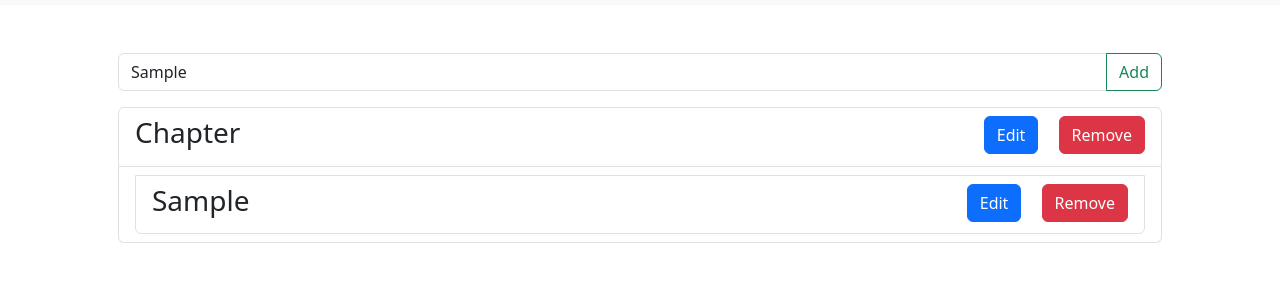
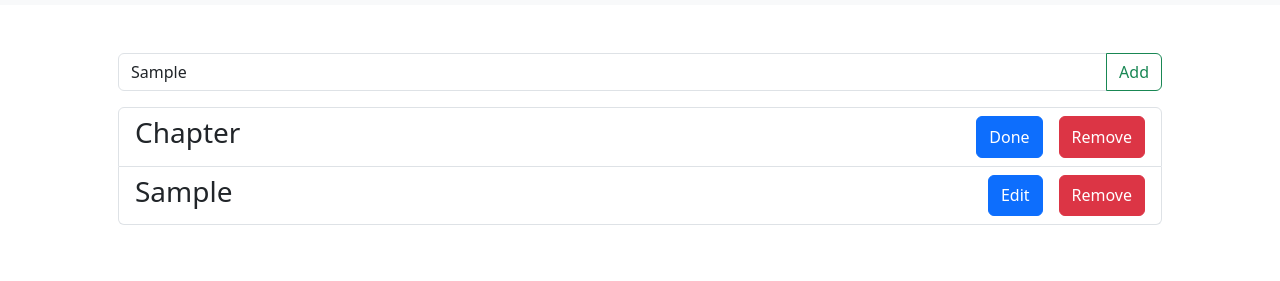
Before and after one commit to muh-younus/java_CRUD_Op, a plain HTML site: page index.html in a window 1280 px wide. Both pictures are taken after typing "Sample" into the empty fields and a click on the button "Add". Shown: the part 51-332 px from the top of the page. Drawn offline with nearby package versions, Linux system fonts and the light colour scheme.

Commit message:
new commit

```diff
--- a/index.html
+++ b/index.html
@@ -54,11 +54,11 @@
                 <li class="list-group-item border1 d-flex justify-content-between">
                     <h3 class="flex-grow-1">Chapter</h3>
 
-                    <div>
-                        <button class="btn btn-primary mx-3">Edit</button>
-                        <button class="btn btn-danger">Remove</button>
 
-                    </div>
+                        <button class="btn btn-primary mx-3" onclick="editChapter(this)">Done</button>
+                        <button class="btn btn-danger" onclick="removeChapter(this)">Remove</button>
+
+
 
 
                 </li>
@@ -77,36 +77,82 @@
         let parentList = document.getElementById("parentList");
 
 
-        function addChapter(e) {
 
-            let current = e.currentTarget;
-            let text = current.previousElementSibling;
-            let currentText = text.value;
+        function addChapter(e){
 
-            var newList = document.createElement('li');
-            newList.classList.add('list-group-item');
+            if(parentList.children[0].className == "emptyMsg"){
 
-            newList.textContent = text.value;
+            parentList.children[0].remove();
+            }
 
-            parentList.appendChild(newList);
-            //newList.className = "list-group-item border1 d-flex justify-content-between";
+            let currentBtn = e.currentTarget;
+            let prevSibling = currentBtn.previousElementSibling;
+            let chapterName = prevSibling.value;
+            //console.log(prevSibling.value);
 
-            newList.innerHTML = `<li class="list-group-item border1 d-flex justify-content-between">
-                    <h3 class="flex-grow-1">${currentText}</h3>
+            let newElement = document.createElement("li");
+            //newElement.classList.add("list-group-item");
+            newElement.className = "list-group-item border1 d-flex justify-content-between";
 
-                    <div>
+            newElement.innerHTML = `<h3 class="flex-grow-1">${chapterName}</h3>
+
 
                         <button class="btn btn-primary mx-3">Edit</button>
-                        <button class="btn btn-danger">Remove</button>
-                        </div>
+                        <button class="btn btn-danger" onclick="removeChapter(this)">Remove</button>`;
+            parentList.appendChild(newElement);
+            console.log(parentList.children);
+        }
+        button.addEventListener("click", addChapter);
 
-                </li>`
+        // Remove-Code
+
+        function removeChapter(currentElement){
+
+            currentElement.parentElement.remove();
+            if(parentList.children.length <= 0){
+
+                let heading = document.createElement("h3");
+                heading.textContent = "The list is Empty!";
+                parentList.appendChild(heading);
+                heading.classList.add("emptyMsg");
+            }
 
 
 
         }
 
-        button.addEventListener('click', addChapter);
+        // Edit-Code
+
+        function editChapter(editElement){
+
+            if(editElement.textContent == "Done"){
+
+                editElement.textContent = "Edit";
+                let currChapterName = editElement.previousElementSibling.value;
+                let newHeading = document.createElement("h3");
+                newHeading.className = "flex-grow-1";
+                newHeading.textContent = currChapterName;
+                editElement.parentElement.replaceChild(newHeading,editElement.previousElementSibling);
+
+            }
+            else{
+
+                //console.log(editElement.previousElementSibling);
+                editElement.textContent = "Done";
+            let currChapterName = editElement.previousElementSibling.innerText;
+            let newInput = document.createElement("input");
+            newInput.type = "text";
+            newInput.className = "form-control";
+            newInput.value=currChapterName;
+            editElement.parentElement.replaceChild(newInput,editElement.previousElementSibling);
+
+
+            }
+
+
+        }
+
+
     </script>
 
 </body>
```
